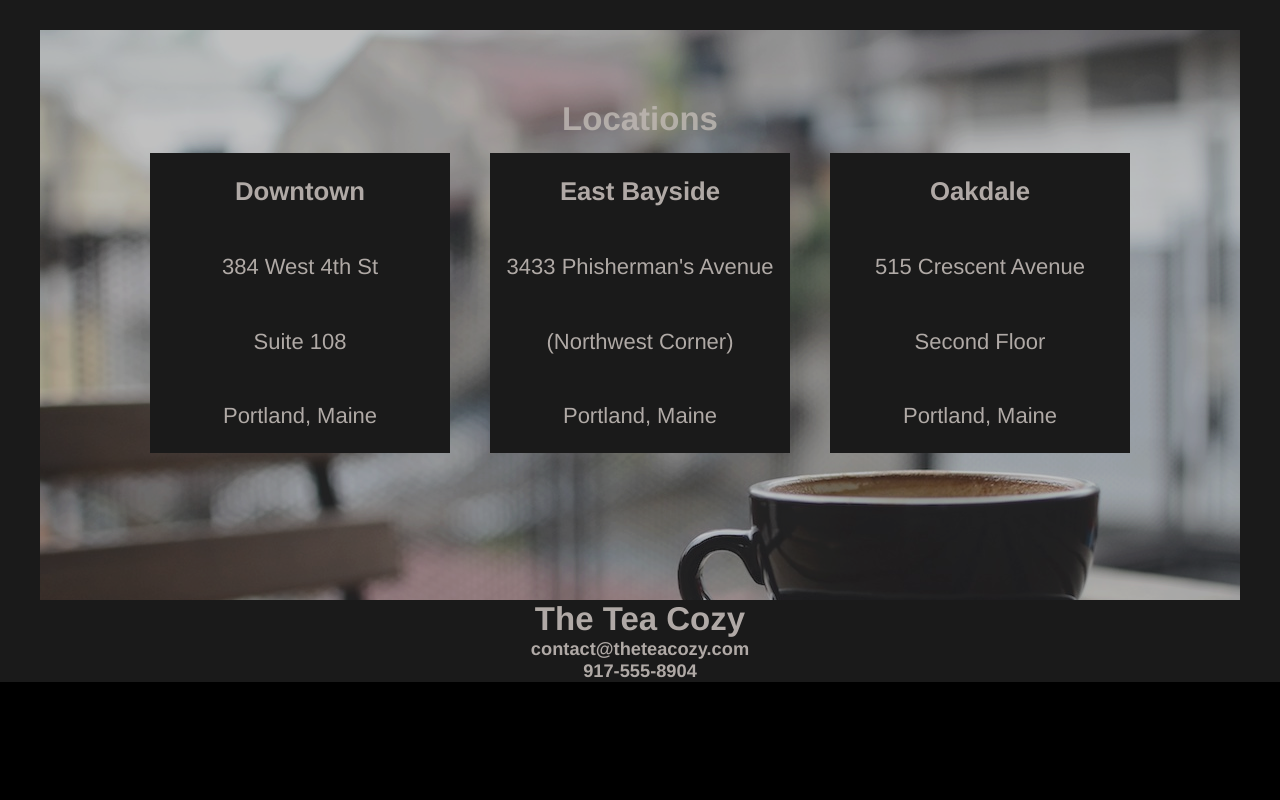
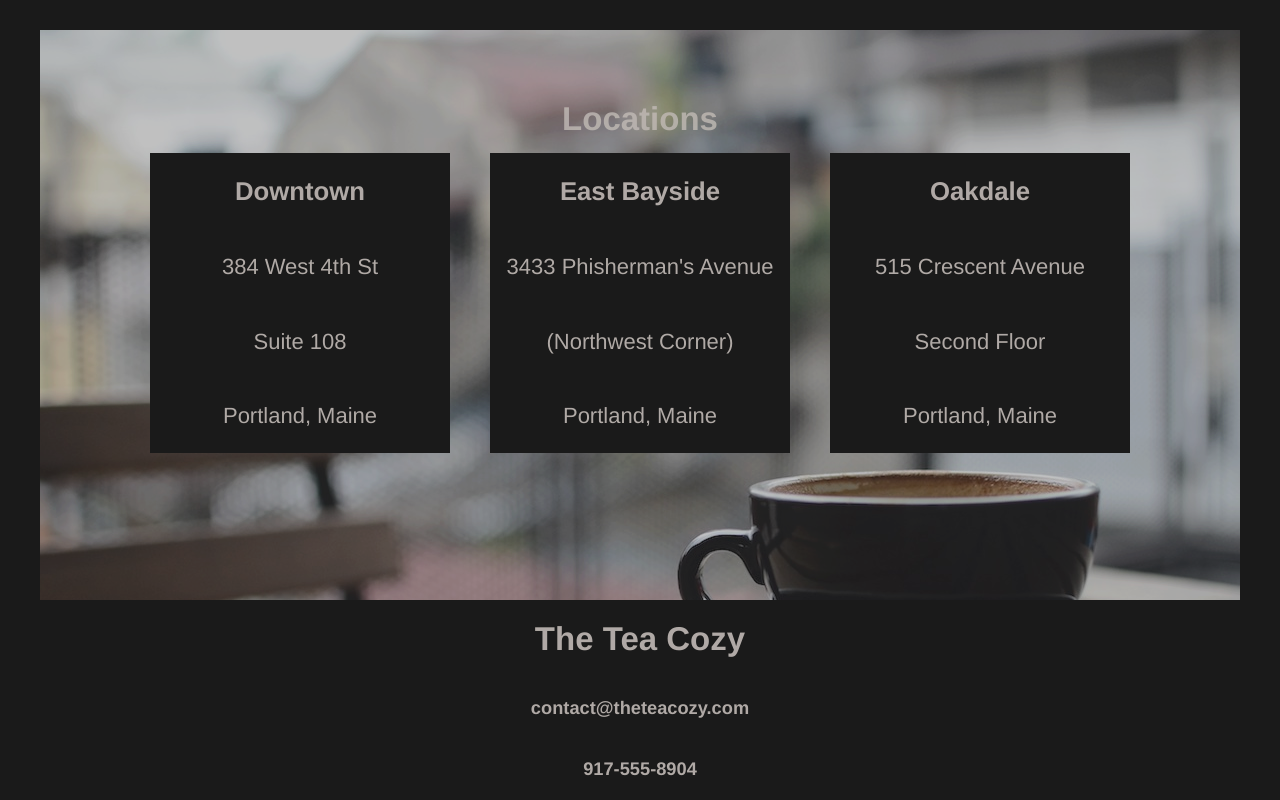
Before and after one commit to kendallawills/Codecademy-The-Tea-Cozy, a plain HTML site: page index.html in a window 1280 px wide. Shown: the part 1518-2318 px from the top of the page. Before the commit the page ends 2200 px from the top, so only its background shows below. Drawn offline with Linux system fonts and the light colour scheme.

Commit message:
Style Contact

```diff
--- a/resources/style.css
+++ b/resources/style.css
@@ -149,3 +149,12 @@ figcaption {
     margin-right: 20px;
     margin-left: 20px;
 }
+
+/* CONTACT */
+
+#contact {
+    height: 200px;
+    display: flex;
+    flex-direction: column;
+    justify-content: space-around;
+}
```
